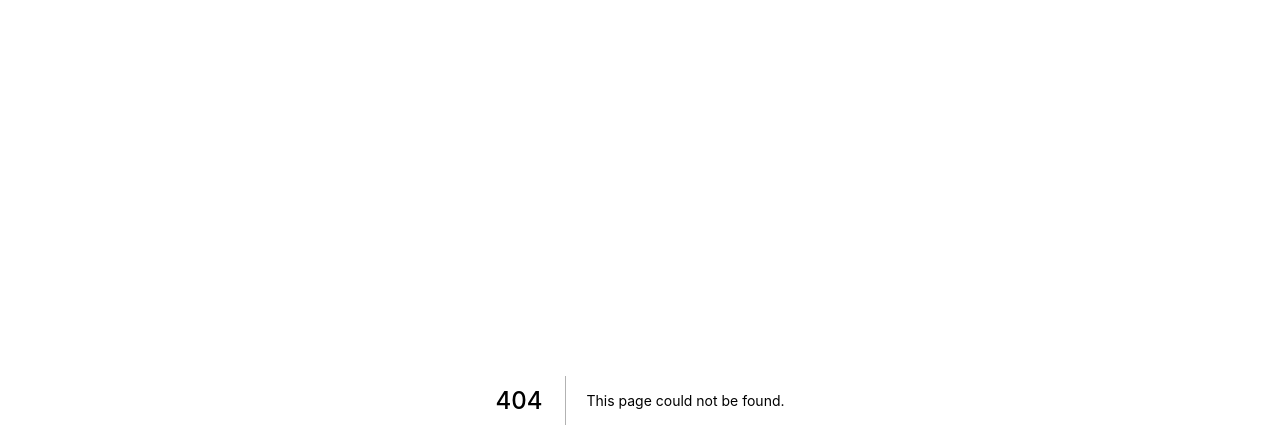
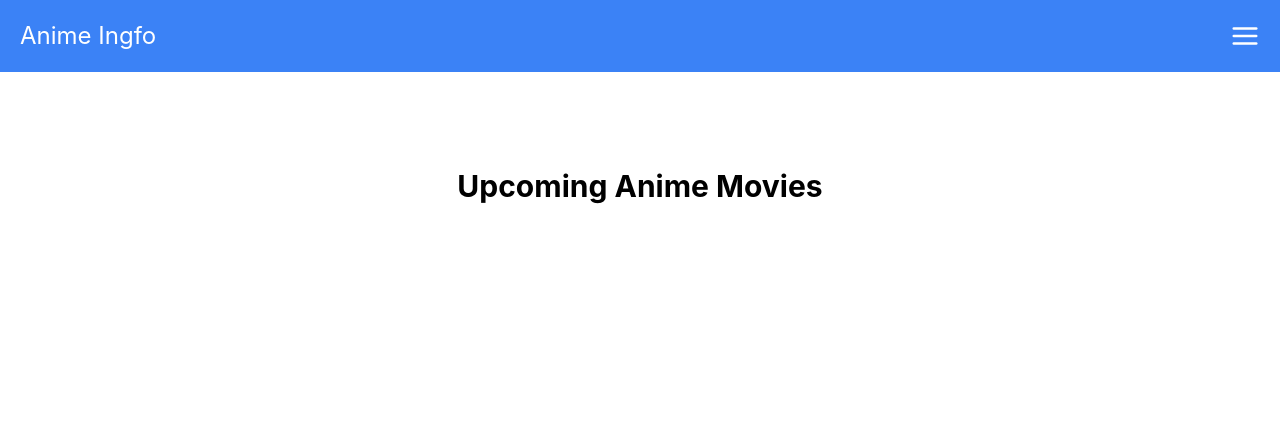
Before and after one commit to ahmadzaki2975/Anime-Ingfo, a Next.js app: page /upcoming-movies in a window 1280 px wide. Before the commit this address had no page. Shown: the top 448 px of the page. Built offline with nearby package versions, Linux system fonts and the light colour scheme.

Commit message:
Deployment Ready (Hopefully)

```diff
--- /dev/null
+++ b/pages/upcoming-movies.tsx
@@ -0,0 +1,21 @@
+import { NextPage } from "next"
+import { Menu } from "../components/Menu";
+import { Navbar } from "../components/Navbar";
+
+const UpcomingMovies:NextPage = () => {
+  return(
+    <>
+      <header>
+        <Navbar />
+        <Menu />
+      </header>
+      <main>
+      <h1 className="text-3xl text-center mb-5 mt-10 font-bold">
+          Upcoming Anime Movies
+      </h1>
+      </main>
+    </>
+  )
+}
+
+export default UpcomingMovies;
```
